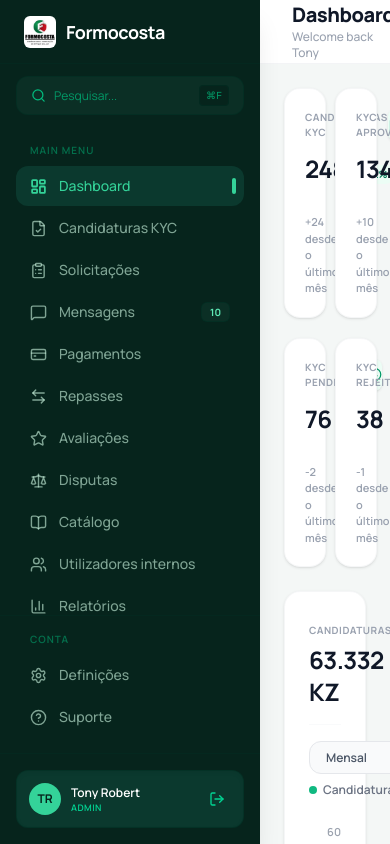
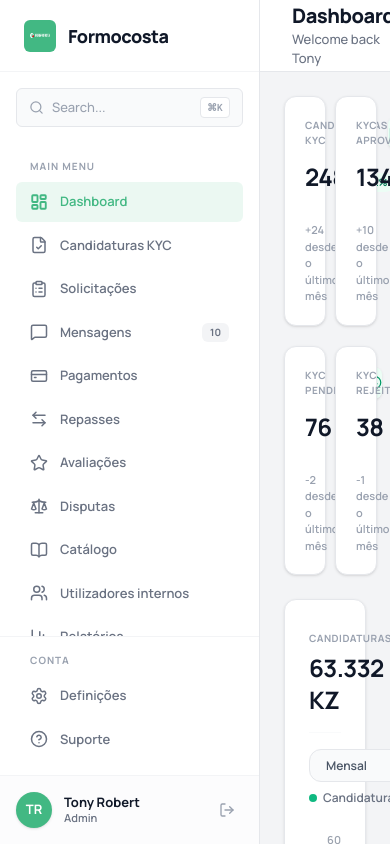
Before and after one commit to formocosta/frontend, a Next.js app: page /dashboard in a window 390 px wide. Built offline with nearby package versions, Linux system fonts and the light colour scheme.

Commit message:
feat: implement base dashboard layout with responsive sidebar, container, and statistics overview

```diff
--- a/src/app/(backoffice)/dashboard/page.tsx
+++ b/src/app/(backoffice)/dashboard/page.tsx
@@ -73,7 +73,7 @@ const TASKS = [
 function StatCard({ label, value, change, icon: Icon, description }: typeof STATS[0]) {
   const positive = change >= 0;
   return (
-    <div className="bg-white rounded-2xl p-5 flex flex-col justify-between min-h-[145px] shadow-sm border border-gray-100/80 transition-all hover:shadow-md">
+    <div className="bg-white rounded-xl p-5 flex flex-col justify-between min-h-[145px] shadow-sm border border-gray-200 transition-all hover:shadow-md">
       <div>
         {/* Top Row: Label and Icon */}
         <div className="flex items-center justify-between">
@@ -128,7 +128,7 @@ function TaskItem({ label, progress }: { label: string; progress: number }) {
         <button
           onClick={() => setDone(v => !v)}
           className={`w-5 h-5 rounded-md border-2 flex items-center justify-center transition-all shrink-0 cursor-pointer ${
-            done ? 'bg-[#06241C] border-[#06241C]' : 'border-gray-200 hover:border-[#06241C]'
+            done ? 'bg-[#42b883] border-[#42b883]' : 'border-gray-200 hover:border-[#42b883]'
           }`}
         >
           {done && <Check size={11} className="text-white" strokeWidth={3} />}
@@ -141,7 +141,7 @@ function TaskItem({ label, progress }: { label: string; progress: number }) {
       <div className="ml-8 h-1.5 bg-gray-50 rounded-full overflow-hidden border border-gray-100">
         <div
           className="h-full rounded-full transition-all duration-500"
-          style={{ width: `${done ? 100 : progress}%`, backgroundColor: done ? '#06241C' : '#10B981' }}
+          style={{ width: `${done ? 100 : progress}%`, backgroundColor: done ? '#42b883' : '#42b883' }}
         />
       </div>
     </div>
@@ -165,7 +165,7 @@ export default function DashboardPage() {
       <div className="grid grid-cols-1 xl:grid-cols-3 gap-6">
 
         {/* Line/Area Chart Card */}
-        <div className="xl:col-span-2 bg-white rounded-2xl p-6 shadow-sm border border-gray-100/80 flex flex-col justify-between">
+        <div className="xl:col-span-2 bg-white rounded-xl p-6 shadow-sm border border-gray-200 flex flex-col justify-between">
 
           {/* Chart Header */}
           <div className="flex items-center justify-between mb-4">
@@ -241,7 +241,7 @@ export default function DashboardPage() {
         </div>
 
         {/* Right side: Conversion Rate & Tasks Card */}
-        <div className="bg-white rounded-2xl p-6 shadow-sm border border-gray-100/80 flex flex-col justify-between min-h-[350px]">
+        <div className="bg-white rounded-xl p-6 shadow-sm border border-gray-200 flex flex-col justify-between min-h-[350px]">
 
           {/* Taxa de aprovação header */}
           <div className="border-b border-gray-50 pb-4 mb-4">
@@ -291,14 +291,14 @@ export default function DashboardPage() {
       <div className="grid grid-cols-1 xl:grid-cols-3 gap-6">
 
         {/* Upgrade Card / Premium Promo */}
-        <div className="bg-white rounded-2xl p-6 shadow-sm border border-gray-100/80 flex flex-col justify-between min-h-[300px]">
+        <div className="bg-white rounded-xl p-6 shadow-sm border border-gray-200 flex flex-col justify-between min-h-[300px]">
           <div>
             <div className="flex justify-between items-center">
               <div>
                 <span className="text-[10px] font-bold text-gray-400 uppercase tracking-wider">UPGRADE</span>
                 <h3 className="text-base font-bold text-gray-900 mt-0.5">Plano Premium</h3>
               </div>
-              <button className="bg-[#06241C] hover:bg-[#0B392E] text-white text-xs font-bold px-3 py-1.5 rounded-xl transition-all cursor-pointer shadow-sm">
+              <button className="bg-[#42b883] hover:bg-[#3aa374] text-white text-xs font-bold px-3 py-1.5 rounded-md transition-all cursor-pointer shadow-sm">
                 Upgrade
               </button>
             </div>
@@ -321,7 +321,7 @@ export default function DashboardPage() {
         </div>
 
         {/* Recent Activities Table Card */}
-        <div className="xl:col-span-2 bg-white rounded-2xl shadow-sm border border-gray-100/80 overflow-hidden flex flex-col justify-between">
+        <div className="xl:col-span-2 bg-white rounded-xl shadow-sm border border-gray-200 overflow-hidden flex flex-col justify-between">
           <div>
 
             {/* Table Header with Search and Refresh */}
--- a/src/components/Container.tsx
+++ b/src/components/Container.tsx
@@ -3,7 +3,7 @@ import Sidebar from "./Sidebar"
 
 export default function Container({ children }: { children: React.ReactNode }) {
     return (
-        <div className="flex h-screen w-screen overflow-hidden bg-[#F4F7F6]">
+        <div className="flex h-screen w-screen overflow-hidden bg-[#f3f4f6]">
             <Sidebar />
             <div className="flex-1 flex flex-col min-w-0 h-screen overflow-hidden">
                 <Header />
--- a/src/components/Header.tsx
+++ b/src/components/Header.tsx
@@ -92,12 +92,12 @@ export default function Header() {
   const { title, subtitle } = getHeaderInfo();
 
   return (
-    <header className="h-16 bg-white border-b border-gray-100 flex items-center justify-between px-8 shrink-0 select-none">
+    <header className="h-[72px] bg-white border-b border-gray-200 flex items-center justify-between px-8 shrink-0 select-none">
 
       {/* Title & Subtitle */}
       <div className="flex flex-col">
         <h1 className="text-xl font-extrabold text-gray-900 leading-tight tracking-tight">{title}</h1>
-        <p className="text-xs text-gray-400 font-medium mt-0.5">{subtitle}</p>
+        <p className="text-[13px] text-gray-500 font-medium mt-0.5">{subtitle}</p>
       </div>
 
       {/* Right side utilities */}
@@ -135,9 +135,9 @@ export default function Header() {
         </button>
 
         {/* Export Button */}
-        <button className="flex items-center gap-2 bg-[#06241C] hover:bg-[#0B392E] text-white text-xs font-bold px-4 py-2 rounded-xl transition-all duration-150 shadow-sm active:scale-[0.98] cursor-pointer">
+        <button className="flex items-center gap-2 bg-[#42b883] hover:bg-[#3aa374] text-white text-[13px] font-bold px-4 py-2 rounded-md transition-all duration-150 shadow-sm active:scale-[0.98] cursor-pointer">
           <span>Exportar</span>
-          <Download size={14} />
+          <Download size={15} />
         </button>
 
       </div>
--- a/src/components/Sidebar.tsx
+++ b/src/components/Sidebar.tsx
@@ -1,6 +1,6 @@
 'use client';
 import Image from 'next/image';
-import logo from '@/assets/images/logo.png.jpg';
+import icon from '@/assets/images/icon3.png';
 import Link from 'next/link';
 import { usePathname, useRouter } from 'next/navigation';
 import { useAuth } from '@/lib/auth-context';
@@ -46,23 +46,20 @@ function NavItem({ href, icon: Icon, label, active, badge }: { href: string; ico
   return (
     <Link
       href={href}
-      className={`relative flex items-center justify-between gap-3 px-3.5 py-2.5 rounded-xl text-sm font-medium transition-all duration-150 ${
+      className={`relative flex items-center justify-between gap-3 px-3.5 py-2.5 rounded-md text-[13px] font-semibold transition-all duration-150 ${
         active
-          ? 'bg-[#0B392E] text-[#34D399]'
-          : 'text-emerald-100/60 hover:bg-white/5 hover:text-white'
+          ? 'bg-[#42b883]/10 text-[#42b883]'
+          : 'text-gray-500 hover:bg-gray-50 hover:text-gray-900'
       }`}
     >
       <div className="flex items-center gap-3">
-        <Icon size={17} strokeWidth={active ? 2.5 : 2} className="shrink-0" />
+        <Icon size={18} strokeWidth={active ? 2.5 : 2} className="shrink-0" />
         <span className="truncate">{label}</span>
       </div>
       {badge !== undefined && (
-        <span className="text-[10px] font-bold px-2 py-0.5 rounded-md bg-[#0B2F25] text-emerald-300 border border-emerald-950/60">
+        <span className={`text-[10px] font-bold px-2 py-0.5 rounded-md ${active ? 'bg-[#42b883]/20 text-[#42b883]' : 'bg-gray-100 text-gray-500'}`}>
           {badge}
         </span>
-      )}
-      {active && (
-        <div className="absolute right-2 top-3 bottom-3 w-1 bg-[#34D399] rounded-full" />
       )}
     </Link>
   );
@@ -94,25 +91,20 @@ export default function Sidebar({ onToggleSidebar }: SidebarProps) {
   }
 
   return (
-    <aside className="w-[260px] shrink-0 h-screen bg-[#06241C] text-emerald-100 flex flex-col z-20 shadow-xl">
+    <aside className="w-[260px] shrink-0 h-screen bg-white border-r border-gray-200 text-gray-800 flex flex-col z-20">
 
       {/* Logo */}
-      <div className="px-6 h-16 flex items-center justify-between shrink-0 border-b border-emerald-950/40">
-        <div className="flex items-center gap-2.5">
-          <div className="w-8 h-8 relative bg-white/10 rounded-lg p-1.5 flex items-center justify-center">
-            <Image
-              src={logo}
-              alt="Formocosta"
-              fill
-              className="object-contain rounded-md"
-            />
+      <div className="px-6 h-[72px] flex items-center justify-between shrink-0 border-b border-gray-100">
+        <div className="flex items-center gap-3">
+          <div className="w-8 h-8 flex items-center justify-center rounded-md bg-[#42b883] text-white">
+            <Image src={icon} alt="Formocosta" className="w-5 h-5 object-contain" />
           </div>
-          <span className="font-bold text-white text-lg tracking-tight">Formocosta</span>
+          <span className="font-extrabold text-gray-900 text-lg tracking-tight">Formocosta</span>
         </div>
         {onToggleSidebar && (
           <button
             onClick={onToggleSidebar}
-            className="w-7 h-7 rounded-lg bg-white/5 border border-emerald-500/10 flex items-center justify-center text-emerald-400 hover:bg-white/10 transition-colors"
+            className="w-7 h-7 rounded-md bg-gray-50 border border-gray-200 flex items-center justify-center text-gray-400 hover:bg-gray-100 transition-colors"
           >
             <ChevronLeft size={16} />
           </button>
@@ -120,23 +112,23 @@ export default function Sidebar({ onToggleSidebar }: SidebarProps) {
       </div>
 
       {/* Search Bar */}
-      <div className="px-4 py-3 shrink-0">
-        <div className="flex items-center gap-2 bg-[#0B2F25] border border-emerald-950/60 rounded-xl px-3.5 py-2 w-full hover:border-emerald-800/40 transition-colors">
-          <Search size={15} className="text-emerald-500 shrink-0" />
+      <div className="px-4 py-4 shrink-0">
+        <div className="flex items-center gap-2 bg-gray-50 border border-gray-200 rounded-md px-3 py-2 w-full hover:border-gray-300 transition-colors focus-within:border-[#42b883] focus-within:ring-1 focus-within:ring-[#42b883]/20">
+          <Search size={15} className="text-gray-400 shrink-0" />
           <input
             type="text"
-            placeholder="Pesquisar..."
-            className="bg-transparent text-xs text-white placeholder:text-emerald-600 outline-none w-full"
+            placeholder="Search..."
+            className="bg-transparent text-[13px] text-gray-800 placeholder:text-gray-400 outline-none w-full font-medium"
           />
-          <span className="text-[10px] text-emerald-600 bg-[#06241C] px-1.5 py-0.5 rounded border border-emerald-950/60 shrink-0 font-mono">
-            ⌘F
+          <span className="text-[10px] text-gray-400 bg-white px-1.5 py-0.5 rounded border border-gray-200 shrink-0 font-mono font-semibold">
+            ⌘K
           </span>
         </div>
       </div>
 
       {/* Main nav */}
-      <div className="flex-1 overflow-y-auto px-4 py-4 space-y-0.5 scrollbar-thin scrollbar-thumb-emerald-950/50">
-        <p className="text-[10px] font-semibold text-emerald-500/50 uppercase tracking-widest px-3.5 mb-2">Main Menu</p>
+      <div className="flex-1 overflow-y-auto px-4 py-2 space-y-1 scrollbar-thin scrollbar-thumb-gray-200">
+        <p className="text-[10px] font-bold text-gray-400 uppercase tracking-widest px-3.5 mb-2 mt-2">Main Menu</p>
         {visibleMain.map(item => (
           <NavItem
             key={item.href}
@@ -147,8 +139,8 @@ export default function Sidebar({ onToggleSidebar }: SidebarProps) {
       </div>
 
       {/* General nav */}
-      <div className="px-4 py-4 border-t border-emerald-950/40 space-y-0.5">
-        <p className="text-[10px] font-semibold text-emerald-500/50 uppercase tracking-widest px-3.5 mb-2">Conta</p>
+      <div className="px-4 py-4 border-t border-gray-100 space-y-1">
+        <p className="text-[10px] font-bold text-gray-400 uppercase tracking-widest px-3.5 mb-2">Conta</p>
         {GENERAL_NAV.map(item => (
           <NavItem
             key={item.href}
@@ -159,22 +151,22 @@ export default function Sidebar({ onToggleSidebar }: SidebarProps) {
       </div>
 
       {/* Footer Profile Card */}
-      <div className="p-4 border-t border-emerald-950/40 shrink-0">
-        <div className="bg-[#0B392E] rounded-xl p-3 flex items-center justify-between shadow-inner border border-emerald-950/60">
-          <div className="flex items-center gap-2.5 min-w-0">
-            <div className="w-8 h-8 rounded-full bg-[#34D399] flex items-center justify-center text-[#06241C] text-xs font-bold shrink-0 overflow-hidden">
+      <div className="p-4 border-t border-gray-100 shrink-0 bg-gray-50/50">
+        <div className="flex items-center justify-between">
+          <div className="flex items-center gap-3 min-w-0">
+            <div className="w-9 h-9 rounded-full bg-[#42b883] flex items-center justify-center text-white text-[13px] font-bold shrink-0 shadow-sm">
               {initials}
             </div>
             <div className="min-w-0">
-              <p className="text-xs font-semibold text-white truncate leading-none">{user.name}</p>
-              <span className="text-[9px] font-semibold text-emerald-400 mt-1 block uppercase tracking-wider leading-none">
-                {user.role === 'admin' ? 'Admin' : user.role}
+              <p className="text-[13px] font-bold text-gray-900 truncate leading-tight">{user.name}</p>
+              <span className="text-[11px] font-semibold text-gray-500 block capitalize">
+                {user.role}
               </span>
             </div>
           </div>
           <button
             onClick={handleLogout}
-            className="w-7 h-7 rounded-lg hover:bg-red-500/10 text-emerald-400 hover:text-red-400 flex items-center justify-center transition-colors shrink-0 cursor-pointer"
+            className="w-8 h-8 rounded-md hover:bg-red-50 text-gray-400 hover:text-red-500 flex items-center justify-center transition-colors shrink-0 cursor-pointer"
             title="Sair"
           >
             <LogOut size={16} />
```
